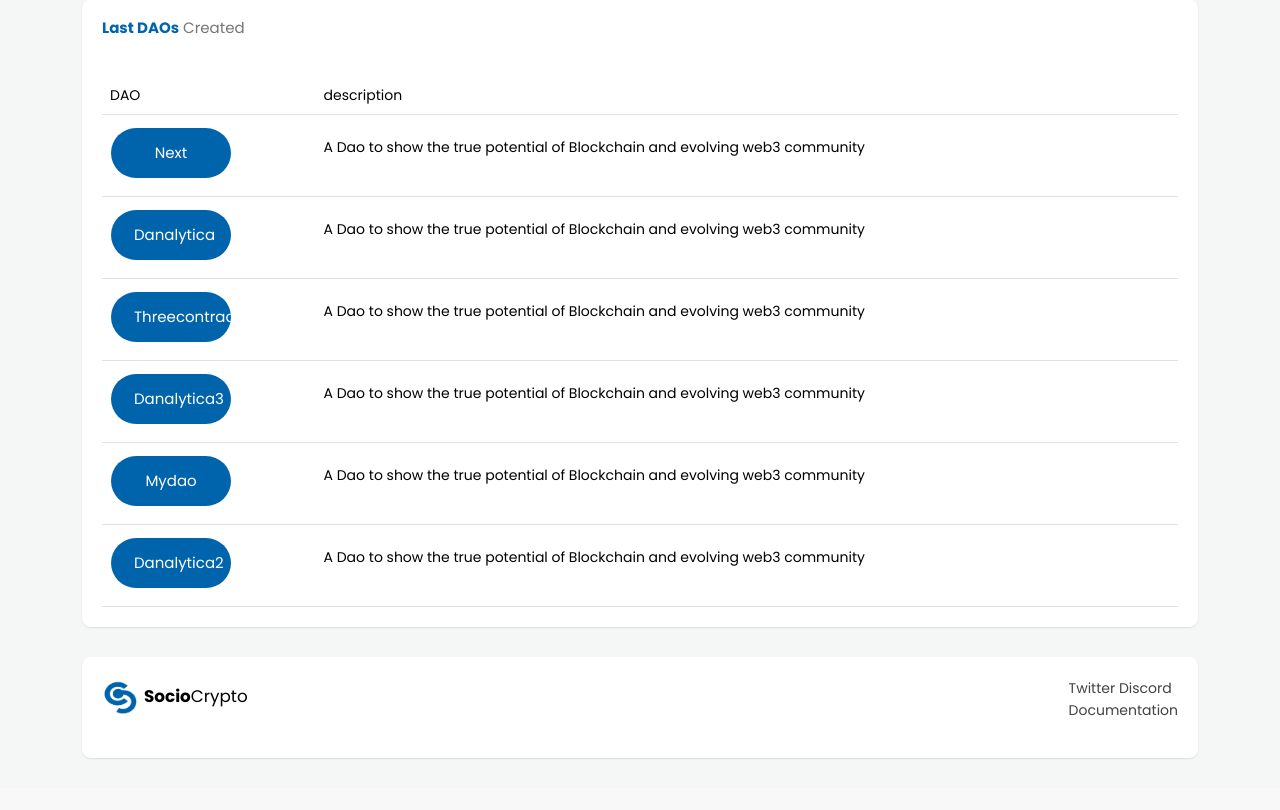
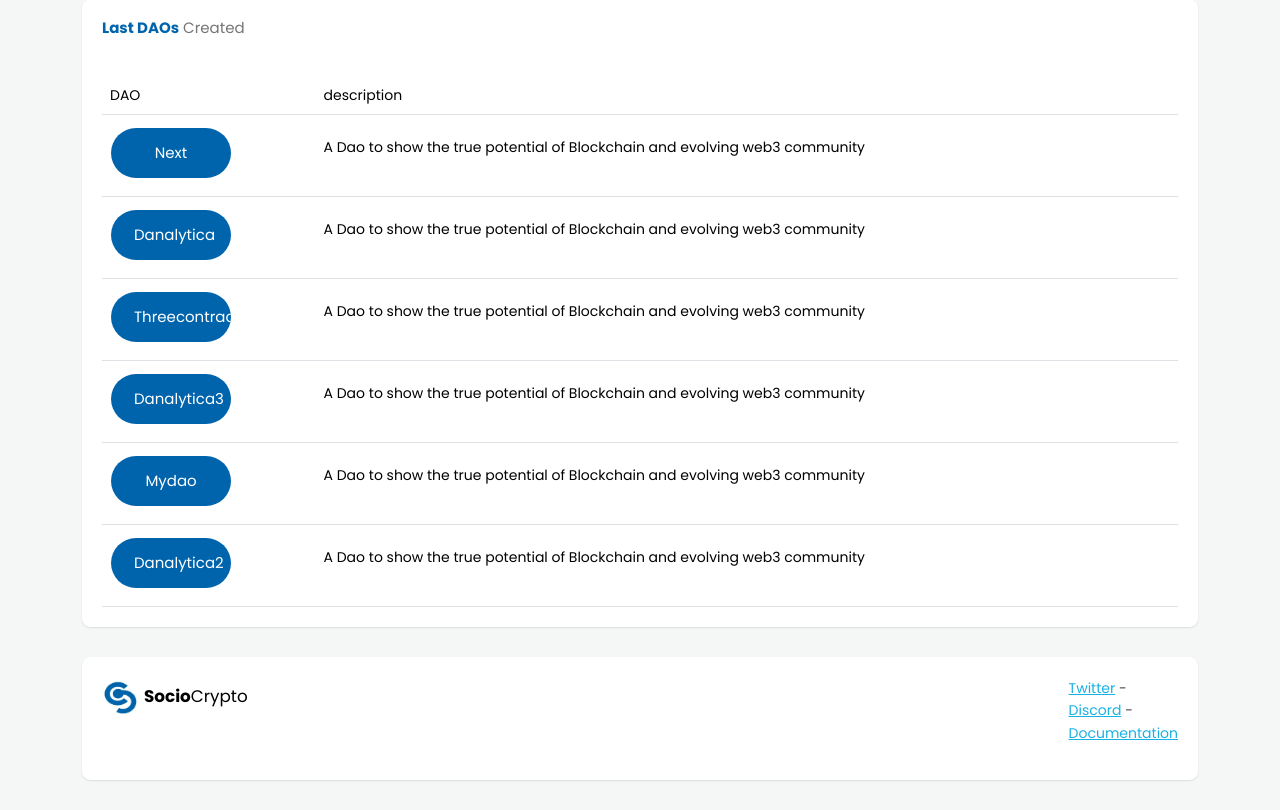
Before and after one commit to Socio-Crypto/SocioDAO, a Django app: page / in a window 1280 px wide. Shown: the part 472-1282 px from the top of the page. Before the commit the page ends 1231 px from the top, so only its background shows below. Run offline with Django 4.2, Linux system fonts and the light colour scheme; data comes from the database, SQL or seed files in the repository; style sheets or scripts are compiled from the project's sources; some libraries are stand-ins or nearby versions.

Commit message:
add git book link

```diff
--- a/dapp/templates/main.html
+++ b/dapp/templates/main.html
@@ -91,7 +91,7 @@
                         <strong>Socio</strong>Crypto </p>
                     </div>
                     <div class="col align-self-end" >
-                        <p style="margin-left: 451px;">Twitter    Discord    Documentation</p>
+                        <p style="margin-left: 451px;"><a href="#">Twitter</a>  -      <a href="#">Discord</a>   -  <a href="https://sociocrypto.gitbook.io/product-docs/">Documentation</a></p>
                     </div>
 
                 </div>
```
